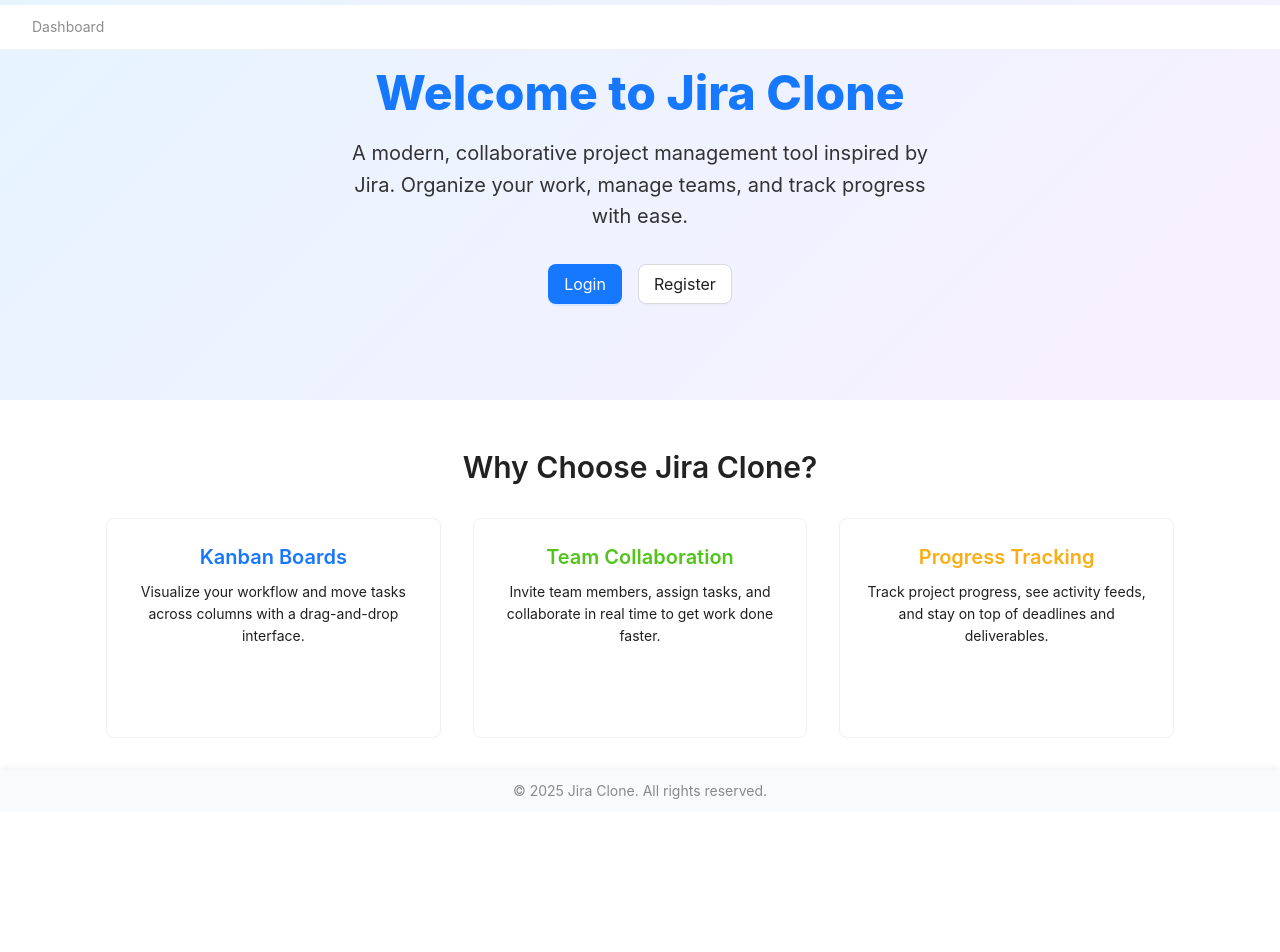
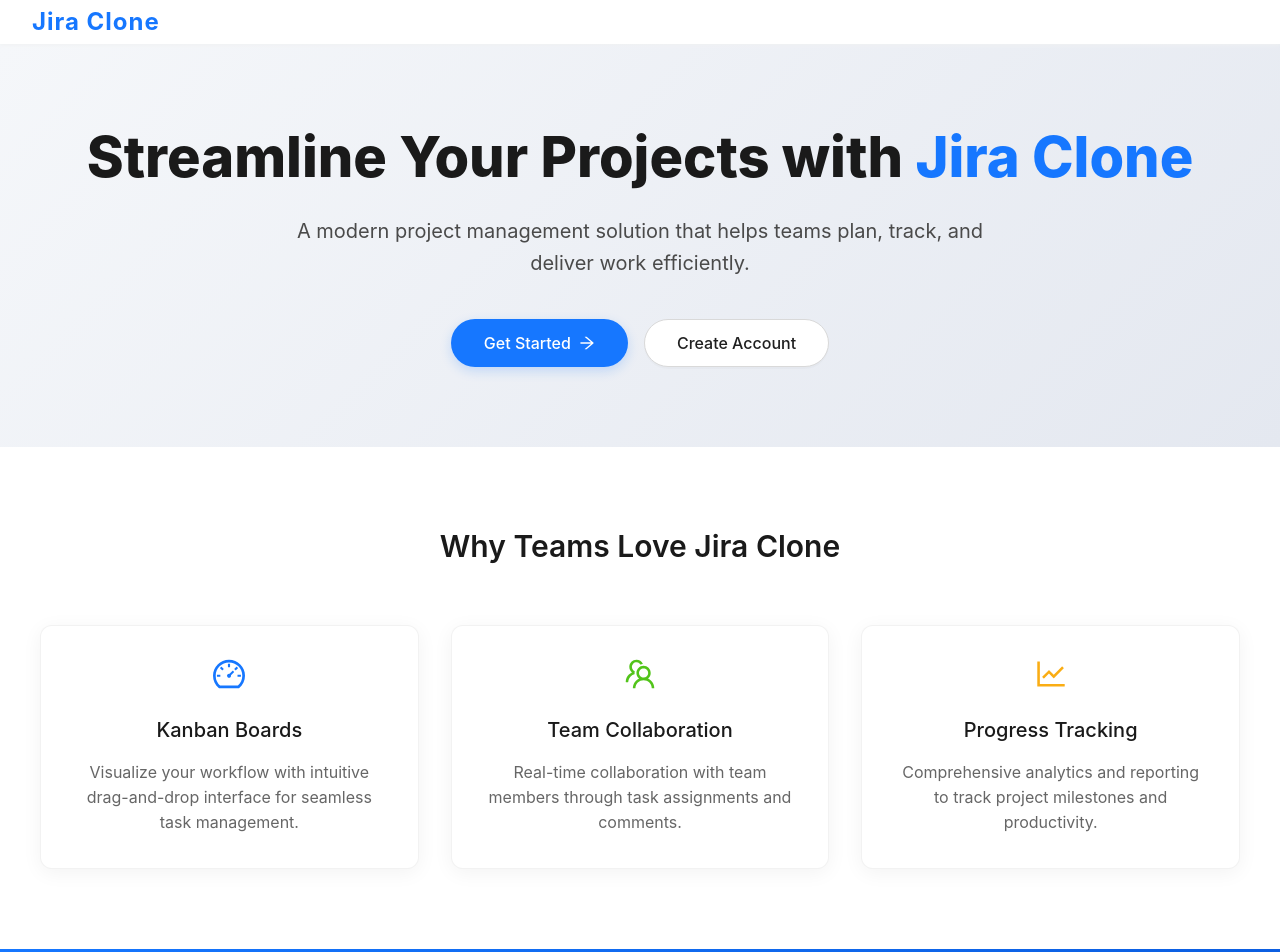
Before and after one commit to ARYANAICHRA/Assignment, a React (Vite) app in the folder jira_clone/frontend/: page / in a window 1280 px wide. Shown: the top 952 px of the page. Before the commit the page ends 812 px from the top, so only its background shows below. Built offline with nearby package versions, Linux system fonts and the light colour scheme.

Commit message:
final ui enhancements

```diff
--- a/jira_clone/frontend/src/App.jsx
+++ b/jira_clone/frontend/src/App.jsx
@@ -23,7 +23,7 @@ import AdminPanel from './pages/AdminPanel';
 
 const { Sider, Content, Header: AntHeader, Footer: AntFooter } = Layout;
 
-function AppLayout({ isAuthenticated, setIsAuthenticated }) {
+function AppLayout() {
   const { selectedProject } = useContext(ProjectContext);
   const location = useLocation();
   const { isAdmin } = useAuth();
@@ -37,12 +37,10 @@ function AppLayout({ isAuthenticated, setIsAuthenticated }) {
   ].some(path => location.pathname === path);
   return (
     <div style={{ minHeight: '100vh', background: '#f7f9fb' }}>
-      <Header setIsAuthenticated={setIsAuthenticated} isAuthenticated={isAuthenticated} selectedProject={selectedProject} />
-      <div style={{ display: 'flex', flexDirection: 'row', minHeight: 'calc(100vh - 44px)' }}>
-        <div style={{ width: 220, flexShrink: 0 }}>
-          <Sidebar setIsAuthenticated={setIsAuthenticated} />
-        </div>
-        <div style={{ flex: 1, minWidth: 0, padding: '32px 16px 0 16px', marginTop: 0 }}>
+      <Header selectedProject={selectedProject} />
+      <div style={{ minHeight: 'calc(100vh - 44px)', display: 'flex', flexDirection: 'row' }}>
+        <Sidebar />
+        <div style={{ flex: 1, minWidth: 0, padding: '32px 24px 0 24px', marginTop: 0, marginLeft: 240, transition: 'margin-left 0.2s', paddingTop: 44 }}>
           <Routes>
             {/* Redirect admin away from dashboard and home */}
             {isAdmin && <Route path="/dashboard" element={<Navigate to="/admin" replace />} />}
@@ -70,47 +68,11 @@ function AppLayout({ isAuthenticated, setIsAuthenticated }) {
 }
 
 function App() {
-  const { currentUser, isAdmin } = useAuth();
+  const { currentUser } = useAuth();
   const [loading, setLoading] = useState(true);
-  const [isAuthenticated, setIsAuthenticated] = useState(false);
 
   useEffect(() => {
-    const token = localStorage.getItem('token');
-    if (token) {
-      fetch('http://localhost:5000/me', {
-        headers: { 'Authorization': `Bearer ${token}` }
-      })
-        .then(res => res.ok ? res.json() : null)
-        .then(data => {
-          if (data) localStorage.setItem('user', JSON.stringify(data));
-        });
-    }
-  }, []);
-
-  useEffect(() => {
-    const token = localStorage.getItem('token');
-    if (!token) {
-      setIsAuthenticated(false);
-      setLoading(false);
-      return;
-    }
-    // Verify token with backend
-    fetch('http://localhost:5000/me', {
-      headers: { 'Authorization': `Bearer ${token}` }
-    })
-      .then(res => {
-        if (res.ok) setIsAuthenticated(true);
-        else {
-          setIsAuthenticated(false);
-          localStorage.removeItem('token');
-        }
-        setLoading(false);
-      })
-      .catch(() => {
-        setIsAuthenticated(false);
-        localStorage.removeItem('token');
-        setLoading(false);
-      });
+    setLoading(false);
   }, []);
 
   if (loading) {
@@ -120,12 +82,12 @@ function App() {
   return (
     <ProjectProvider>
       <Router>
-        {isAuthenticated ? (
-          <AppLayout isAuthenticated={isAuthenticated} setIsAuthenticated={setIsAuthenticated} />
+        {currentUser ? (
+          <AppLayout />
         ) : (
           <Routes>
-            <Route path="/" element={<Home isAuthenticated={isAuthenticated} />} />
-            <Route path="/login" element={<Login setIsAuthenticated={setIsAuthenticated} />} />
+            <Route path="/" element={<Home />} />
+            <Route path="/login" element={<Login />} />
             <Route path="/register" element={<Register />} />
             <Route path="*" element={<Navigate to="/login" />} />
           </Routes>
--- a/jira_clone/frontend/src/components/Footer.jsx
+++ b/jira_clone/frontend/src/components/Footer.jsx
@@ -1,23 +1,19 @@
 import React from 'react';
-import { Layout, Typography } from 'antd';
-
-const { Footer: AntFooter } = Layout;
-const { Text } = Typography;
 
 function Footer() {
   return (
-    <AntFooter style={{
+    <footer style={{
+      width: '100%',
       textAlign: 'center',
-      background: '#f8fafc',
-      padding: '10px 0',
+      padding: '6px 0',
+      color: '#888',
       fontSize: 14,
-      color: '#888',
-      boxShadow: '0 -2px 8px #f0f1f2',
-      border: 'none',
-      minHeight: 40
+      background: 'none',
+      borderTop: 'none',
+      position: 'static'
     }}>
-      <Text type="secondary">&copy; 2025 Jira Clone. All rights reserved.</Text>
-    </AntFooter>
+      jira clone @ 2025
+    </footer>
   );
 }
 
--- a/jira_clone/frontend/src/components/Header.jsx
+++ b/jira_clone/frontend/src/components/Header.jsx
@@ -1,40 +1,13 @@
 import React, { useState, useEffect, useContext } from 'react';
 import { Link, useNavigate, useLocation } from 'react-router-dom';
-import { Breadcrumb, Avatar, Dropdown, Button, Badge } from 'antd';
+import { Avatar, Dropdown, Button, Badge, Typography } from 'antd';
 import { UserOutlined, DownOutlined, BellOutlined } from '@ant-design/icons';
 import NotificationModal from './NotificationModal';
 import ProjectSearchModal from './ProjectSearchModal';
 import { ProjectContext } from '../context/ProjectContext';
 import { useAuth } from '../context/AuthContext'; // Use new AuthContext
 
-function getBreadcrumbItems(location, selectedProject) {
-    const path = location.pathname.split('/').filter(Boolean);
-    const items = [{ title: <Link to="/dashboard">Dashboard</Link> }];
-
-    if (path[0] === 'projects' && path.length === 1) {
-        items.push({ title: 'Projects' });
-    }
-    if (path[0] === 'projects' && selectedProject) {
-        items[0] = { title: <Link to="/projects">Projects</Link> }; // Change base to Projects
-        items.push({ title: selectedProject.name });
-    }
-    if (path[0] === 'teams') {
-        items.push({ title: 'Teams' });
-    }
-    if (path[0] === 'profile') {
-        items.push({ title: 'Profile' });
-    }
-     if (path[0] === 'project-management') {
-        items.push({ title: 'Project Management' });
-    }
-    // If on dashboard, only show dashboard link
-    if (path[0] === 'dashboard') {
-        return [{ title: 'Dashboard' }];
-    }
-
-    return items;
-}
-
+const { Title } = Typography;
 
 function Header() {
   const { currentUser, logout, isAdmin } = useAuth(); // Use AuthContext
@@ -92,19 +65,17 @@ function Header() {
     },
     {
       key: 'logout',
-      label: 'Logout',
+      label: <span style={{ color: '#ef4444' }}>Logout</span>,
       danger: true,
-      onClick: handleLogout,
     },
   ];
 
-  const breadcrumbItems = getBreadcrumbItems(location, selectedProject);
-
   return (
-    <div style={{ display: 'flex', alignItems: 'center', justifyContent: 'space-between', height: 44, padding: '0 32px', background: '#fff', boxShadow: '0 1px 4px #f0f1f2', position: 'fixed', top: 5, left: 0, right: 0, zIndex: 200 }}>
+    <div style={{ display: 'flex', alignItems: 'center', justifyContent: 'space-between', height: 44, padding: '0 32px', background: '#fff', boxShadow: '0 1px 4px #f0f1f2', position: 'fixed', top: 0, left: 0, right: 0, zIndex: 200 }}>
       <div>
-        {/* --- FIX: Use the 'items' prop for Breadcrumb --- */}
-        <Breadcrumb items={breadcrumbItems} />
+        <Link to="/" style={{ textDecoration: 'none' }}>
+          <Title level={3} style={{ margin: 0, color: '#1677ff', fontWeight: 700, letterSpacing: 1 }}>Jira Clone</Title>
+        </Link>
       </div>
       <div style={{ display: 'flex', alignItems: 'center', gap: 16 }}>
         {currentUser && (
@@ -118,8 +89,7 @@ function Header() {
             </Badge>
         )}
         {currentUser && (
-          // --- FIX: Use the 'menu' prop for Dropdown ---
-          <Dropdown menu={{ items: menuItems }} placement="bottomRight" trigger={["click"]}>
+          <Dropdown menu={{ items: menuItems, onClick: (info) => { if (info.key === 'logout') handleLogout(); } }} placement="bottomRight" trigger={["click"]}>
             <Button type="text" style={{ display: 'flex', alignItems: 'center', gap: 8 }}>
               <Avatar size="small" style={{ backgroundColor: '#1677ff' }} icon={<UserOutlined />}>
                 {currentUser.username ? currentUser.username[0].toUpperCase() : '?'}
--- a/jira_clone/frontend/src/components/Sidebar.jsx
+++ b/jira_clone/frontend/src/components/Sidebar.jsx
@@ -20,7 +20,7 @@ import { useAuth } from '../context/AuthContext';
 
 const { Text } = Typography;
 
-function Sidebar({ setIsAuthenticated }) {
+function Sidebar() {
   const location = useLocation();
   const navigate = useNavigate();
   const [projects, setProjects] = useState([]);
@@ -30,7 +30,7 @@ function Sidebar({ setIsAuthenticated }) {
 
   // --- FIX: Get the current user from the context ---
   const { currentUser } = useContext(ProjectContext);
-  const { isAdmin } = useAuth();
+  const { isAdmin, logout } = useAuth();
 
   useEffect(() => {
     // Only fetch projects if a user is logged in
@@ -62,9 +62,7 @@ function Sidebar({ setIsAuthenticated }) {
   // }
 
   const handleLogout = () => {
-    localStorage.removeItem('token');
-    localStorage.removeItem('user');
-    setIsAuthenticated(false);
+    logout();
     navigate('/login');
   };
 
@@ -75,13 +73,18 @@ function Sidebar({ setIsAuthenticated }) {
       width: 240,
       display: 'flex',
       flexDirection: 'column',
-      position: 'relative',
-      borderRight: '1px solid rgba(0, 0, 0, 0.05)',
-      boxShadow: '1px 0 4px rgba(0, 0, 0, 0.02)',
-      marginTop: 15,
+      position: 'fixed',
+      top: 44, // below header
+      left: 0,
+      bottom: 0,
+      zIndex: 100,
+      borderRight: '1px solid rgba(0, 0, 0, 0.07)',
+      boxShadow: '2px 0 8px rgba(0,0,0,0.04)',
+      overflow: 'hidden',
+      transition: 'box-shadow 0.2s',
     }}>
       {/* Projects Section */}
-      <div style={{ padding: '16px 16px 0', flex: 1 }}>
+      <div style={{ padding: '16px 16px 0', flex: 1, overflowY: 'auto', minHeight: 0 }}>
         <div style={{
           display: 'flex',
           alignItems: 'center',
--- a/jira_clone/frontend/src/pages/Home.jsx
+++ b/jira_clone/frontend/src/pages/Home.jsx
@@ -3,55 +3,205 @@ import { useNavigate } from 'react-router-dom';
 import { Button, Typography, Row, Col, Card } from 'antd';
 import Header from '../components/Header';
 import Footer from '../components/Footer';
-import ProjectManagement from './ProjectManagement';
+import { ArrowRightOutlined, TeamOutlined, DashboardOutlined, LineChartOutlined } from '@ant-design/icons';
 
 const { Title, Paragraph } = Typography;
 
-function Home({ isAuthenticated }) {
+function Home() {
   const navigate = useNavigate();
 
-  React.useEffect(() => {
-    if (isAuthenticated) {
-      navigate('/dashboard');
+  // Optionally, you can use AuthContext here if you want to redirect authenticated users
+  // const { currentUser } = useAuth();
+  // React.useEffect(() => {
+  //   if (currentUser) {
+  //     navigate('/dashboard');
+  //   }
+  // }, [currentUser, navigate]);
+
+  const features = [
+    {
+      title: "Kanban Boards",
+      description: "Visualize your workflow with intuitive drag-and-drop interface for seamless task management.",
+      icon: <DashboardOutlined style={{ fontSize: 32, color: '#1677ff' }} />
+    },
+    {
+      title: "Team Collaboration",
+      description: "Real-time collaboration with team members through task assignments and comments.",
+      icon: <TeamOutlined style={{ fontSize: 32, color: '#52c41a' }} />
+    },
+    {
+      title: "Progress Tracking",
+      description: "Comprehensive analytics and reporting to track project milestones and productivity.",
+      icon: <LineChartOutlined style={{ fontSize: 32, color: '#faad14' }} />
     }
-  }, [isAuthenticated, navigate]);
+  ];
 
   return (
-    <>
-      <Header isAuthenticated={isAuthenticated} />
-      <div style={{ background: 'linear-gradient(135deg, #e6f4ff 0%, #f9f0ff 100%)', minHeight: 400, padding: '64px 0 32px 0', textAlign: 'center' }}>
-        <Title style={{ fontSize: 48, fontWeight: 800, color: '#1677ff', marginBottom: 16 }}>Welcome to Jira Clone</Title>
-        <Paragraph style={{ fontSize: 20, color: '#333', maxWidth: 600, margin: '0 auto 32px auto' }}>
-          A modern, collaborative project management tool inspired by Jira. Organize your work, manage teams, and track progress with ease.
+    <div style={{ display: 'flex', flexDirection: 'column', minHeight: '100vh', paddingTop: 44 }}>
+      <Header />
+
+      {/* Hero Section */}
+      <section style={{
+        background: 'linear-gradient(135deg, #f5f7fa 0%, #e4e8f0 100%)',
+        padding: '80px 24px',
+        textAlign: 'center',
+        position: 'relative',
+        overflow: 'hidden'
+      }}>
+        <div style={{
+          maxWidth: 1200,
+          margin: '0 auto',
+          position: 'relative',
+          zIndex: 2
+        }}>
+          <Title style={{
+            fontSize: 'clamp(32px, 5vw, 56px)',
+            fontWeight: 800,
+            color: '#1a1a1a',
+            marginBottom: 24,
+            lineHeight: 1.2
+          }}>
+            Streamline Your Projects with <span style={{ color: '#1677ff' }}>Jira Clone</span>
+          </Title>
+
+          <Paragraph style={{
+            fontSize: 'clamp(16px, 2vw, 20px)',
+            color: '#4a4a4a',
+            maxWidth: 700,
+            margin: '0 auto 40px auto',
+            lineHeight: 1.6
+          }}>
+            A modern project management solution that helps teams plan, track, and deliver work efficiently.
           </Paragraph>
-        <Button type="primary" size="large" style={{ marginRight: 16 }} onClick={() => navigate('/login')}>Login</Button>
-        <Button size="large" onClick={() => navigate('/register')}>Register</Button>
+
+          <div style={{ display: 'flex', gap: 16, justifyContent: 'center', flexWrap: 'wrap' }}>
+            <Button
+              type="primary"
+              size="large"
+              shape="round"
+              style={{
+                padding: '0 32px',
+                height: 48,
+                fontWeight: 500,
+                boxShadow: '0 4px 12px rgba(22, 119, 255, 0.2)'
+              }}
+              onClick={() => navigate('/login')}
+            >
+              Get Started <ArrowRightOutlined />
+            </Button>
+            <Button
+              size="large"
+              shape="round"
+              style={{
+                padding: '0 32px',
+                height: 48,
+                fontWeight: 500
+              }}
+              onClick={() => navigate('/register')}
+            >
+              Create Account
+            </Button>
           </div>
-      <div style={{ maxWidth: 1100, margin: '0 auto', padding: '48px 16px 32px 16px' }}>
-        <Title level={2} style={{ textAlign: 'center', marginBottom: 32, color: '#222' }}>Why Choose Jira Clone?</Title>
-        <Row gutter={[32, 32]} justify="center">
-          <Col xs={24} sm={12} md={8}>
-            <Card variant="outlined" style={{ textAlign: 'center', minHeight: 220 }}>
-              <Title level={4} style={{ color: '#1677ff' }}>Kanban Boards</Title>
-              <Paragraph>Visualize your workflow and move tasks across columns with a drag-and-drop interface.</Paragraph>
+        </div>
+      </section>
+
+      {/* Features Section */}
+      <section style={{
+        padding: '80px 24px',
+        backgroundColor: '#fff'
+      }}>
+        <div style={{ maxWidth: 1200, margin: '0 auto' }}>
+          <Title level={2} style={{
+            textAlign: 'center',
+            marginBottom: 60,
+            color: '#1a1a1a',
+            fontWeight: 600
+          }}>
+            Why Teams Love Jira Clone
+          </Title>
+
+          <Row gutter={[32, 48]} justify="center">
+            {features.map((feature, index) => (
+              <Col key={index} xs={24} sm={12} lg={8}>
+                <Card
+                  bordered={false}
+                  style={{
+                    textAlign: 'center',
+                    height: '100%',
+                    boxShadow: '0 4px 20px rgba(0, 0, 0, 0.05)',
+                    borderRadius: 12,
+                    transition: 'transform 0.3s, box-shadow 0.3s',
+                    border: '1px solid rgba(0, 0, 0, 0.05)'
+                  }}
+                  hoverable
+                  bodyStyle={{ padding: 32 }}
+                >
+                  <div style={{ marginBottom: 24 }}>
+                    {feature.icon}
+                  </div>
+                  <Title level={4} style={{
+                    marginBottom: 16,
+                    color: '#1a1a1a',
+                    fontWeight: 500
+                  }}>
+                    {feature.title}
+                  </Title>
+                  <Paragraph style={{
+                    color: '#666',
+                    marginBottom: 0,
+                    fontSize: 16
+                  }}>
+                    {feature.description}
+                  </Paragraph>
                 </Card>
               </Col>
-          <Col xs={24} sm={12} md={8}>
-            <Card variant="outlined" style={{ textAlign: 'center', minHeight: 220 }}>
-              <Title level={4} style={{ color: '#52c41a' }}>Team Collaboration</Title>
-              <Paragraph>Invite team members, assign tasks, and collaborate in real time to get work done faster.</Paragraph>
-            </Card>
-          </Col>
-          <Col xs={24} sm={12} md={8}>
-            <Card variant="outlined" style={{ textAlign: 'center', minHeight: 220 }}>
-              <Title level={4} style={{ color: '#faad14' }}>Progress Tracking</Title>
-              <Paragraph>Track project progress, see activity feeds, and stay on top of deadlines and deliverables.</Paragraph>
-            </Card>
-          </Col>
+            ))}
           </Row>
         </div>
+      </section>
+
+      {/* CTA Section */}
+      <section style={{
+        padding: '80px 24px',
+        background: 'linear-gradient(135deg, #1677ff 0%, #0958d9 100%)',
+        color: '#fff',
+        textAlign: 'center'
+      }}>
+        <div style={{ maxWidth: 800, margin: '0 auto' }}>
+          <Title level={2} style={{
+            color: '#fff',
+            marginBottom: 24,
+            fontWeight: 600
+          }}>
+            Ready to Transform Your Workflow?
+          </Title>
+          <Paragraph style={{
+            fontSize: 18,
+            color: 'rgba(255, 255, 255, 0.9)',
+            marginBottom: 40
+          }}>
+            Join thousands of teams who manage their projects efficiently with Jira Clone.
+          </Paragraph>
+          <Button
+            size="large"
+            shape="round"
+            style={{
+              padding: '0 40px',
+              height: 50,
+              fontWeight: 500,
+              background: '#fff',
+              color: '#1677ff',
+              fontSize: 16
+            }}
+            onClick={() => navigate('/register')}
+          >
+            Sign Up Free
+          </Button>
+        </div>
+      </section>
+
       <Footer />
-    </>
+    </div>
   );
 }
 
```
Also changed, not shown: jira_clone/frontend/src/pages/Register.jsx (+14 -9 lines), jira_clone/frontend/src/pages/login.jsx (+11 -4 lines). Lines whose indentation alone changed are shown as unchanged.
